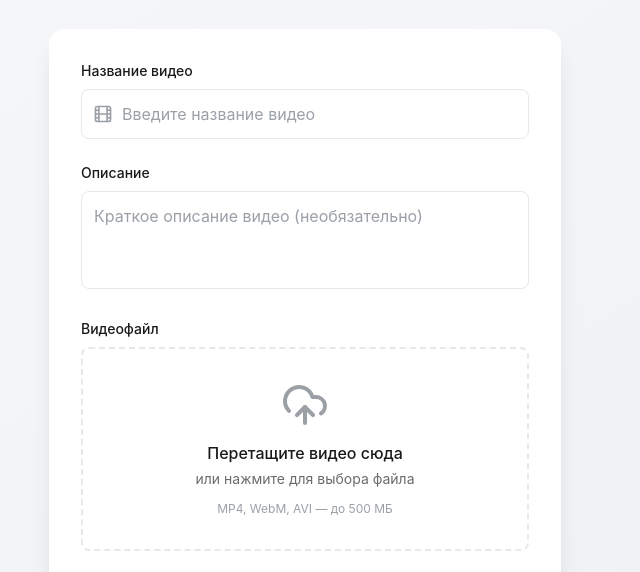
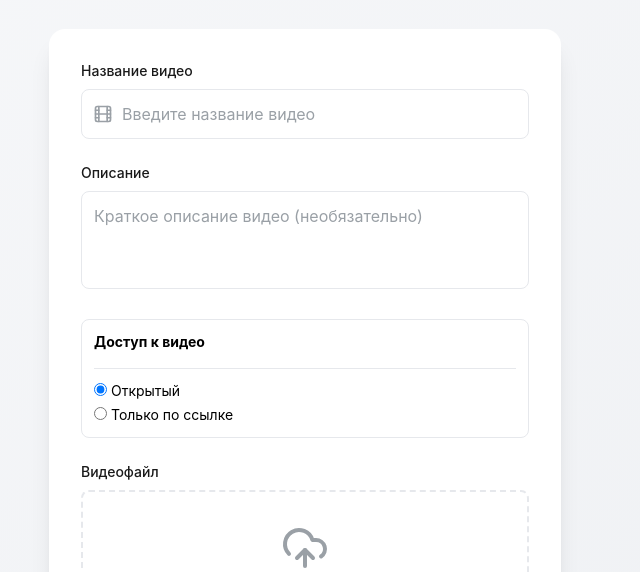
Before and after one commit to Vlad-Vershinin/kakao-watch, a website built with Vite: page frontend/src/html/upload-video.html in a window 1280 px wide. Shown: the part 171-743 px from the top of the page, without its empty margins (335-975 px from the left). Built offline with nearby package versions, Linux system fonts and the light colour scheme.

Commit message:
Added access setting to the upload page

```diff
--- a/frontend/src/html/upload-video.html
+++ b/frontend/src/html/upload-video.html
@@ -47,6 +47,21 @@
               ></textarea>
             </div>
           </div>
+          <div id="videoAccessPanel" class="flex flex-col mt-4 border border-border-light rounded-lg p-3 text-sm gap-3">
+                <h2 class="flex gap-3 font-bold mb-1">Доступ к видео</h2>
+                <hr class="border-border-light">
+                <div class="flex flex-col gap-1">
+                    <div>
+                        <input id="RadioGlobal" name="access" type="radio" value="global" checked>
+                        <label for="RadioGlobal" class="">Открытый</label>
+                    </div>
+                    <div>
+                        <input id="RadioUrlOnly" name="access" type="radio" value="urlOnly">
+                        <label for="RadioUrlOnly">Только по ссылке</label>
+                    </div>
+                </div>
+
+            </div>
 
           <div class="space-y-2">
             <label class="block text-sm font-medium text-text-primary">Видеофайл</label>
```
